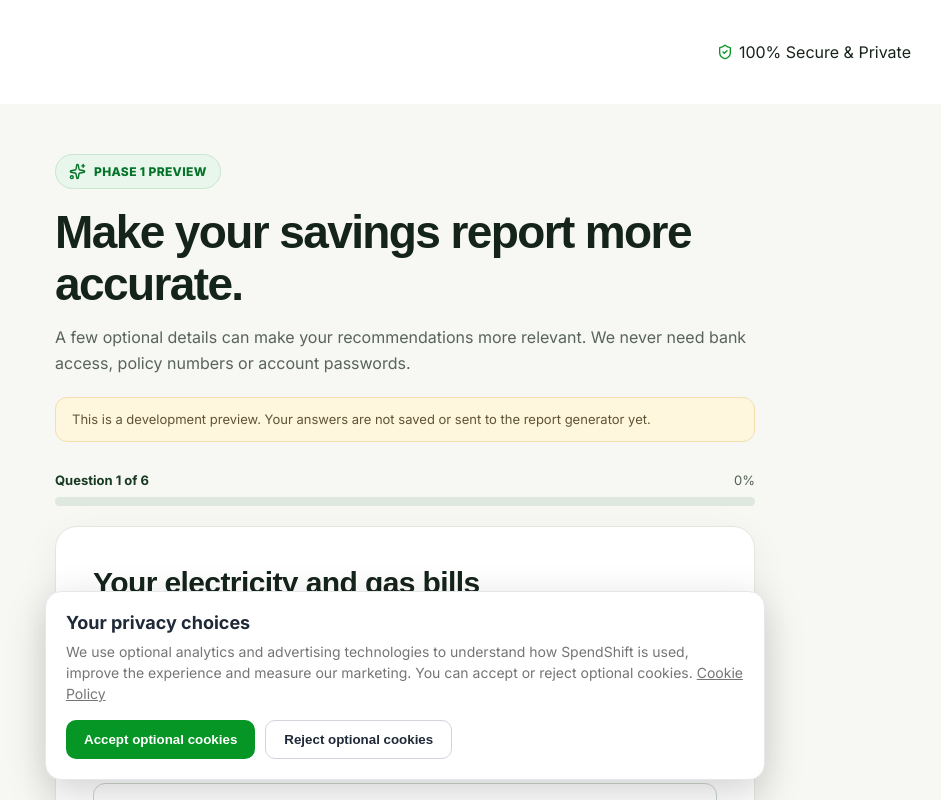
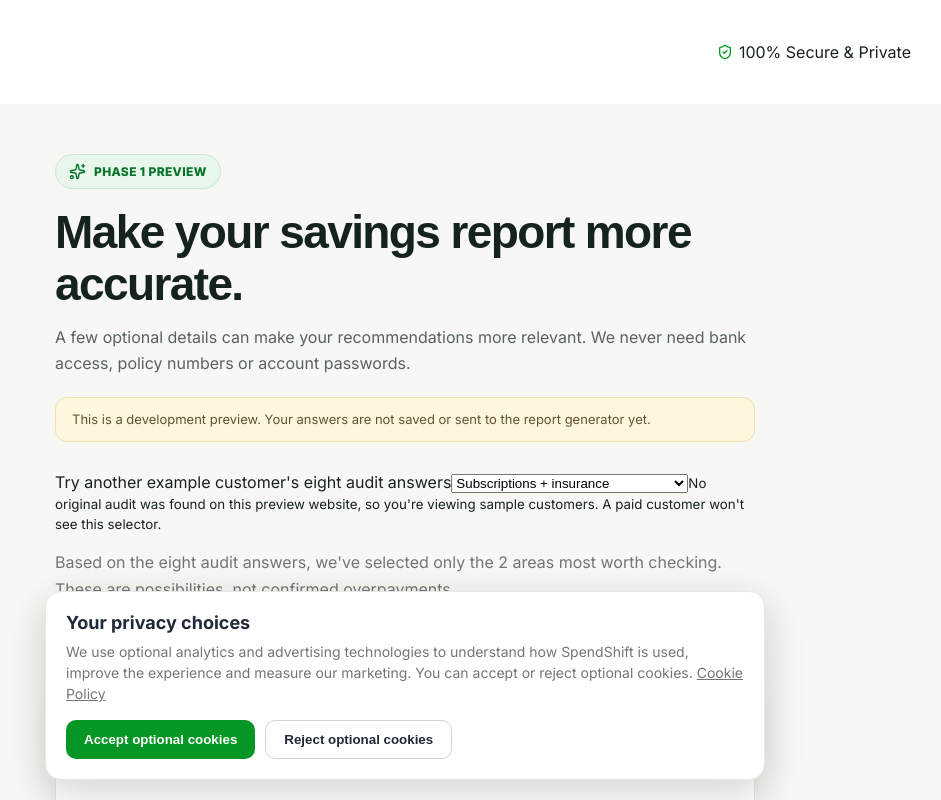
Before and after one commit to SpendShiftOfficial/Spenshiftnew, a Next.js app: page /personalise in a window 1280 px wide. Shown: the top 800 px of the page, without its empty margins (235-1176 px from the left). Built offline with nearby package versions, Linux system fonts and the light colour scheme; a web font is replaced by a local one.

Commit message:
Phase 1: tailor optional questions to top audit opportunities

```diff
--- a/app/personalise/page.tsx
+++ b/app/personalise/page.tsx
@@ -4,8 +4,9 @@ import { useEffect, useMemo, useState } from "react";
 import Header from "@/components/Header";
 import { ArrowLeft, ArrowRight, CheckCircle2, LockKeyhole, Sparkles } from "lucide-react";
 import styles from "./personalise.module.css";
+import { previewProfiles, selectPersonalisationAreas, type PersonalisationArea } from "@/lib/personalisation-questions";
 
-type SectionId = "energy" | "phone" | "subscriptions" | "takeaway" | "convenience" | "insurance";
+type SectionId = PersonalisationArea;
 type DetailKey =
   | "state"
   | "electricityBill"
@@ -17,7 +18,8 @@ type DetailKey =
   | "takeawayOrder"
   | "convenienceWeekly"
   | "insuranceType"
-  | "insuranceAnnual";
+  | "insuranceAnnual"
+  | "unplannedArea";
 
 type Details = Record<DetailKey, string>;
 const initialDetails: Details = {
@@ -32,45 +34,45 @@ const initialDetails: Details = {
   convenienceWeekly: "",
   insuranceType: "",
   insuranceAnnual: "",
+  unplannedArea: "",
 };
 
-type Section = { id: SectionId; title: string; explanation: string; showFor: (audit: string[]) => boolean };
+type Section = { id: SectionId; title: string; explanation: string };
 const sections: Section[] = [
   {
     id: "energy",
     title: "Your electricity and gas bills",
     explanation: "Your state and approximate bills help us avoid guessing what you pay.",
-    showFor: (audit) => audit[5] !== "I don’t pay these bills",
   },
   {
     id: "phone",
     title: "Your internet and mobile plans",
     explanation: "Enter only bills you personally pay. Leave the others blank.",
-    showFor: (audit) => audit[4] !== "I don’t pay either of these bills",
   },
   {
     id: "subscriptions",
     title: "Your subscriptions",
     explanation: "A rough monthly total is more useful than guessing what each service costs.",
-    showFor: () => true,
   },
   {
     id: "takeaway",
     title: "Your takeaway and delivery",
     explanation: "Use your typical order price, rather than your most expensive one.",
-    showFor: (audit) => audit[0] !== "Never",
   },
   {
     id: "convenience",
     title: "Your small convenience purchases",
     explanation: "Think coffees, snacks and quick lunches. Don't include takeaway orders again.",
-    showFor: (audit) => audit[3] !== "Rarely",
   },
   {
     id: "insurance",
     title: "Your insurance",
     explanation: "Choose one policy you would like to review. Never enter a policy or account number.",
-    showFor: (audit) => audit[2] !== "I don’t currently have insurance",
+  },
+  {
+    id: "unplanned",
+    title: "Your unplanned purchases",
+    explanation: "What kinds of things do you tend to buy without planning? You don't need to guess an amount or count spending twice.",
   },
 ];
 
@@ -109,6 +111,7 @@ export default function PersonalisePage() {
   const [audit, setAudit] = useState<string[] | null>(null);
   const [details, setDetails] = useState<Details>(initialDetails);
   const [step, setStep] = useState(0);
+  const [demoKey, setDemoKey] = useState("subscriptions-insurance");
 
   useEffect(() => {
     try {
@@ -123,16 +126,42 @@ export default function PersonalisePage() {
     }
   }, []);
 
-  const visibleSections = useMemo(
-    () => sections.filter((section) => !audit || section.showFor(audit)),
-    [audit],
-  );
+  // The actual audit takes priority. Example profiles are preview-only and
+  // appear when this stand-alone URL has no earlier audit in localStorage.
+  const activeAudit = audit ?? previewProfiles[demoKey].answers;
+  const visibleSections = useMemo(() => {
+    const selected = selectPersonalisationAreas(activeAudit);
+    return selected
+      .map((area) => sections.find((section) => section.id === area))
+      .filter((section): section is Section => Boolean(section));
+  }, [activeAudit]);
   const review = step >= visibleSections.length;
   const current = visibleSections[step];
-  const progress = Math.round((Math.min(step, visibleSections.length) / visibleSections.length) * 100);
+  const progress = visibleSections.length === 0
+    ? 100
+    : Math.round((Math.min(step, visibleSections.length) / visibleSections.length) * 100);
 
   function update(key: DetailKey, value: string) {
     setDetails((previous) => ({ ...previous, [key]: value }));
+  }
+
+  // Skipping a section must also discard its answers if someone comes back.
+  function skipSection() {
+    const keysBySection: Record<SectionId, DetailKey[]> = {
+      energy: ["state", "electricityBill", "gasMonthly"],
+      phone: ["internetMonthly", "mobileMonthly"],
+      subscriptions: ["subscriptionsMonthly"],
+      takeaway: ["takeawayOrder"],
+      convenience: ["convenienceWeekly"],
+      insurance: ["insuranceType", "insuranceAnnual"],
+      unplanned: ["unplannedArea"],
+    };
+    setDetails((previous) => {
+      const next = { ...previous };
+      for (const key of keysBySection[current.id]) next[key] = "";
+      return next;
+    });
+    setStep((index) => Math.min(index + 1, visibleSections.length));
   }
 
   const reviewRows = [
@@ -146,6 +175,7 @@ export default function PersonalisePage() {
     { label: "Convenience purchases", value: details.convenienceWeekly ? "$" + details.convenienceWeekly + " per week" : "" },
     { label: "Insurance type", value: details.insuranceType },
     { label: "Insurance premium", value: details.insuranceAnnual ? "$" + details.insuranceAnnual + " per year" : "" },
+    { label: "Unplanned purchase category", value: details.unplannedArea },
   ].filter((item) => item.value !== "");
 
   return (
@@ -161,6 +191,30 @@ export default function PersonalisePage() {
         <div className={styles.previewNotice}>
           This is a development preview. Your answers are not saved or sent to the report generator yet.
         </div>
+        {!audit && (
+          <div className={styles.demoPanel}>
+            <label htmlFor="demoProfile">Try another example customer's eight audit answers</label>
+            <select
+              id="demoProfile"
+              value={demoKey}
+              onChange={(event) => {
+                setDemoKey(event.target.value);
+                setDetails(initialDetails);
+                setStep(0);
+              }}
+            >
+              {Object.entries(previewProfiles).map(([key, profile]) => (
+                <option key={key} value={key}>{profile.label}</option>
+              ))}
+            </select>
+            <small>No original audit was found on this preview website, so you're viewing sample customers. A paid customer won't see this selector.</small>
+          </div>
+        )}
+        <p className={styles.selectionNote}>
+          {visibleSections.length
+            ? "Based on the eight audit answers, we've selected only the " + visibleSections.length + " area" + (visibleSections.length === 1 ? "" : "s") + " most worth checking. These are possibilities, not confirmed overpayments."
+            : "These audit answers don't indicate a strong need for extra questions. We won't ask unnecessary ones."}
+        </p>
 
         <div className={styles.progressTop}>
           <strong>{review ? "Review your details" : "Question " + (step + 1) + " of " + visibleSections.length}</strong>
@@ -174,8 +228,8 @@ export default function PersonalisePage() {
           {review ? (
             <>
               <div className={styles.check}><CheckCircle2 size={26} /></div>
-              <h2>Here's what you shared</h2>
-              <p className={styles.help}>Any blank answers will stay unknown. We won't make up missing figures.</p>
+              <h2>{visibleSections.length ? "Here's what you shared" : "No extra questions needed"}</h2>
+              <p className={styles.help}>{visibleSections.length ? "Any blank answers will stay unknown. We won't make up missing figures." : "Your original eight answers are enough to continue. We won't ask about spending areas that don't look relevant."}</p>
               {reviewRows.length ? (
                 <dl className={styles.reviewRows}>
                   {reviewRows.map((item) => (
@@ -183,12 +237,14 @@ export default function PersonalisePage() {
                   ))}
                 </dl>
               ) : (
-                <p className={styles.empty}>You skipped all the questions. That's fine — your original eight audit answers can still be used.</p>
+                <p className={styles.empty}>{visibleSections.length ? "You skipped the optional questions. That is fine — your original eight audit answers can still be used." : "No additional information is needed for this example."}</p>
               )}
               <div className={styles.actions}>
-                <button className={styles.secondary} type="button" onClick={() => setStep(Math.max(0, visibleSections.length - 1))}>
-                  <ArrowLeft size={18} /> Edit answers
-                </button>
+                {visibleSections.length > 0 && (
+                  <button className={styles.secondary} type="button" onClick={() => setStep(Math.max(0, visibleSections.length - 1))}>
+                    <ArrowLeft size={18} /> Edit answers
+                  </button>
+                )}
                 <button className={styles.primary} type="button" onClick={() => { setStep(0); setDetails(initialDetails); }}>
                   Start preview again <ArrowRight size={18} />
                 </button>
@@ -248,6 +304,19 @@ export default function PersonalisePage() {
                     <MoneyField id="insuranceAnnual" label="Annual premium for that one policy" value={details.insuranceAnnual} onChange={update} hint="An estimate is fine. We won't assume you can save a fixed percentage of it." />
                   </>
                 )}
+                {current.id === "unplanned" && (
+                  <div className={styles.field}>
+                    <label htmlFor="unplannedArea">Which purchases are most likely to be unplanned?</label>
+                    <select id="unplannedArea" value={details.unplannedArea} onChange={(event) => update("unplannedArea", event.target.value)}>
+                      <option value="">Not sure / skip</option>
+                      <option>Online shopping</option>
+                      <option>Clothes or accessories</option>
+                      <option>Entertainment or hobbies</option>
+                      <option>Other purchases</option>
+                    </select>
+                    <small>We won't add another guessed savings amount for spending already counted elsewhere.</small>
+                  </div>
+                )}
               </div>
               <div className={styles.actions}>
                 {step > 0 ? (
@@ -259,7 +328,7 @@ export default function PersonalisePage() {
                   {step === visibleSections.length - 1 ? "Review answers" : "Next question"} <ArrowRight size={18} />
                 </button>
               </div>
-              <button className={styles.skip} type="button" onClick={() => setStep((index) => Math.min(index + 1, visibleSections.length))}>
+              <button className={styles.skip} type="button" onClick={skipSection}>
                 Skip this question
               </button>
             </>
```
